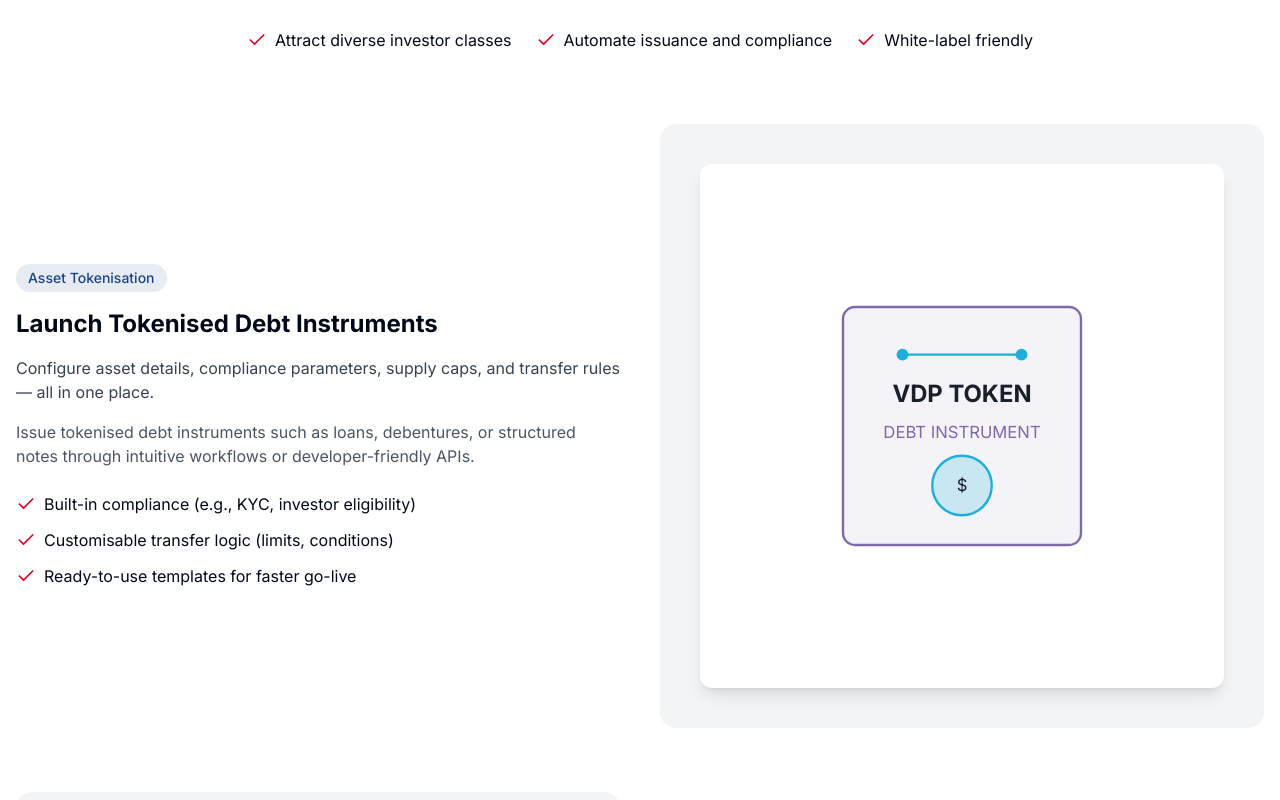
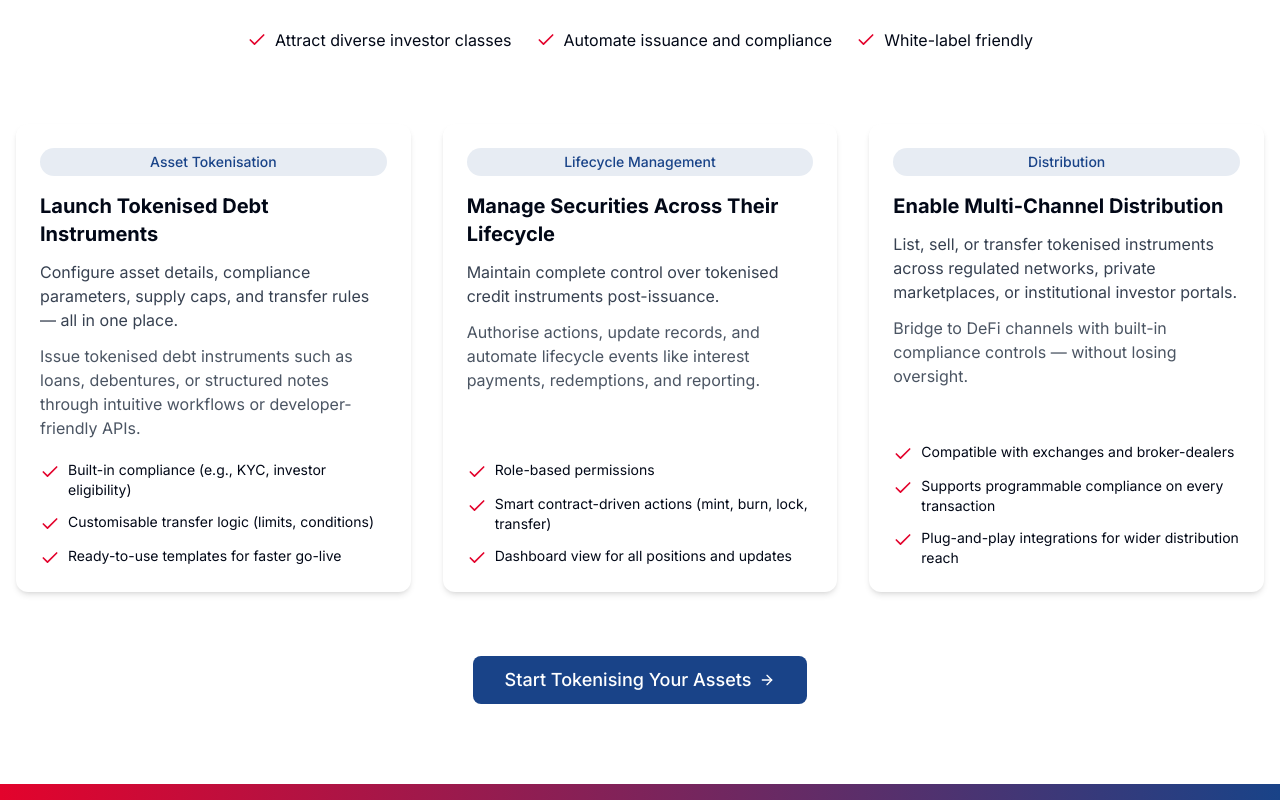
Before and after one commit to vedantgadia/debt-token-flow, a React (Vite) app: page / in a window 1280 px wide. Shown: the part 1600-2400 px from the top of the page. Built offline with nearby package versions, Linux system fonts and the light colour scheme.

Commit message:
Refactor: Merge features section
Restructure the features section to use a 3-column layout, removing images and consolidating content.

```diff
--- a/src/components/FeaturesSection.tsx
+++ b/src/components/FeaturesSection.tsx
@@ -1,6 +1,6 @@
 
 import React from 'react';
-import { Check, ShieldCheck, ArrowRight, BarChart } from 'lucide-react';
+import { Check, ArrowRight } from 'lucide-react';
 import { Button } from '@/components/ui/button';
 
 const features = [
@@ -66,74 +66,30 @@ const FeaturesSection = () => {
           </div>
         </div>
 
-        <div className="space-y-16">
-          {features.map((feature, index) => (
-            <div
-              key={feature.id}
-              className={`grid grid-cols-1 lg:grid-cols-2 gap-10 items-center ${
-                index % 2 !== 0 ? 'lg:grid-flow-col-dense' : ''
-              }`}
-            >
-              <div className={index % 2 !== 0 ? 'lg:col-start-2' : ''}>
+        {/* 3-column feature grid */}
+        <div className="grid grid-cols-1 md:grid-cols-3 gap-8">
+          {features.map((feature) => (
+            <div key={feature.id} className="bg-white rounded-xl shadow-md p-6 flex flex-col h-full">
               <div className="feature-badge mb-4">
                 {feature.badge}
               </div>
-                <h3 className="text-2xl font-bold mb-4">
+              <h3 className="text-xl font-bold mb-3">
                 {feature.title}
               </h3>
-                <p className="text-gray-700 mb-4">
+              <p className="text-gray-700 mb-3">
                 {feature.description}
               </p>
-                <p className="text-gray-600 mb-6">
+              <p className="text-gray-600 mb-5 flex-grow">
                 {feature.subtext}
               </p>
 
-                <div className="space-y-3">
+              <div className="space-y-3 mt-auto">
                 {feature.checks.map((item, i) => (
                   <div key={i} className="check-item">
                     <Check className="check-icon" />
-                      <span>{item}</span>
+                    <span className="text-sm">{item}</span>
                   </div>
                 ))}
-                </div>
-              </div>
-
-              <div className={`bg-gray-100 rounded-2xl p-8 lg:p-10 ${
-                index % 2 !== 0 ? 'lg:col-start-1' : ''
-              }`}>
-                <div className="aspect-square rounded-xl bg-white shadow-lg p-6 flex items-center justify-center">
-                  {index === 0 ? (
-                    <div className="relative w-full h-full flex items-center justify-center">
-                      <svg className="w-full h-auto" viewBox="0 0 400 400" xmlns="http://www.w3.org/2000/svg">
-                        <rect x="100" y="100" width="200" height="200" rx="10" fill="#F4F4F8" stroke="#7E69AB" strokeWidth="2" />
-                        <text x="200" y="180" textAnchor="middle" fill="#1A1F2C" fontSize="20" fontWeight="bold">VDP TOKEN</text>
-                        <text x="200" y="210" textAnchor="middle" fill="#7E69AB" fontSize="14">DEBT INSTRUMENT</text>
-                        <circle cx="200" cy="250" r="25" fill="#1EAEDB" fillOpacity="0.2" stroke="#1EAEDB" strokeWidth="2" />
-                        <text x="200" y="255" textAnchor="middle" fill="#1A1F2C" fontSize="14">$</text>
-                        <path d="M150,140 L250,140" stroke="#1EAEDB" strokeWidth="2" />
-                        <circle cx="150" cy="140" r="5" fill="#1EAEDB" />
-                        <circle cx="250" cy="140" r="5" fill="#1EAEDB" />
-                      </svg>
-                    </div>
-                  ) : index === 1 ? (
-                    <div className="w-full h-full flex items-center justify-center">
-                      <BarChart className="w-48 h-48 text-secondary" />
-                    </div>
-                  ) : (
-                    <div className="w-full h-full flex items-center justify-center">
-                      <svg className="w-full h-auto" viewBox="0 0 400 400" xmlns="http://www.w3.org/2000/svg">
-                        <circle cx="200" cy="200" r="80" fill="#F4F4F8" stroke="#7E69AB" strokeWidth="2" />
-                        <circle cx="120" cy="200" r="30" fill="#1EAEDB" fillOpacity="0.2" stroke="#1EAEDB" strokeWidth="2" />
-                        <circle cx="280" cy="200" r="30" fill="#1EAEDB" fillOpacity="0.2" stroke="#1EAEDB" strokeWidth="2" />
-                        <circle cx="200" cy="120" r="30" fill="#1EAEDB" fillOpacity="0.2" stroke="#1EAEDB" strokeWidth="2" />
-                        <circle cx="200" cy="280" r="30" fill="#1EAEDB" fillOpacity="0.2" stroke="#1EAEDB" strokeWidth="2" />
-                        <path d="M200,150 L200,250" stroke="#7E69AB" strokeWidth="2" />
-                        <path d="M150,200 L250,200" stroke="#7E69AB" strokeWidth="2" />
-                        <text x="200" y="205" textAnchor="middle" fill="#1A1F2C" fontSize="14" fontWeight="bold">VDP</text>
-                      </svg>
-                    </div>
-                  )}
-                </div>
               </div>
             </div>
           ))}
```
Lines whose indentation alone changed are shown as unchanged.
